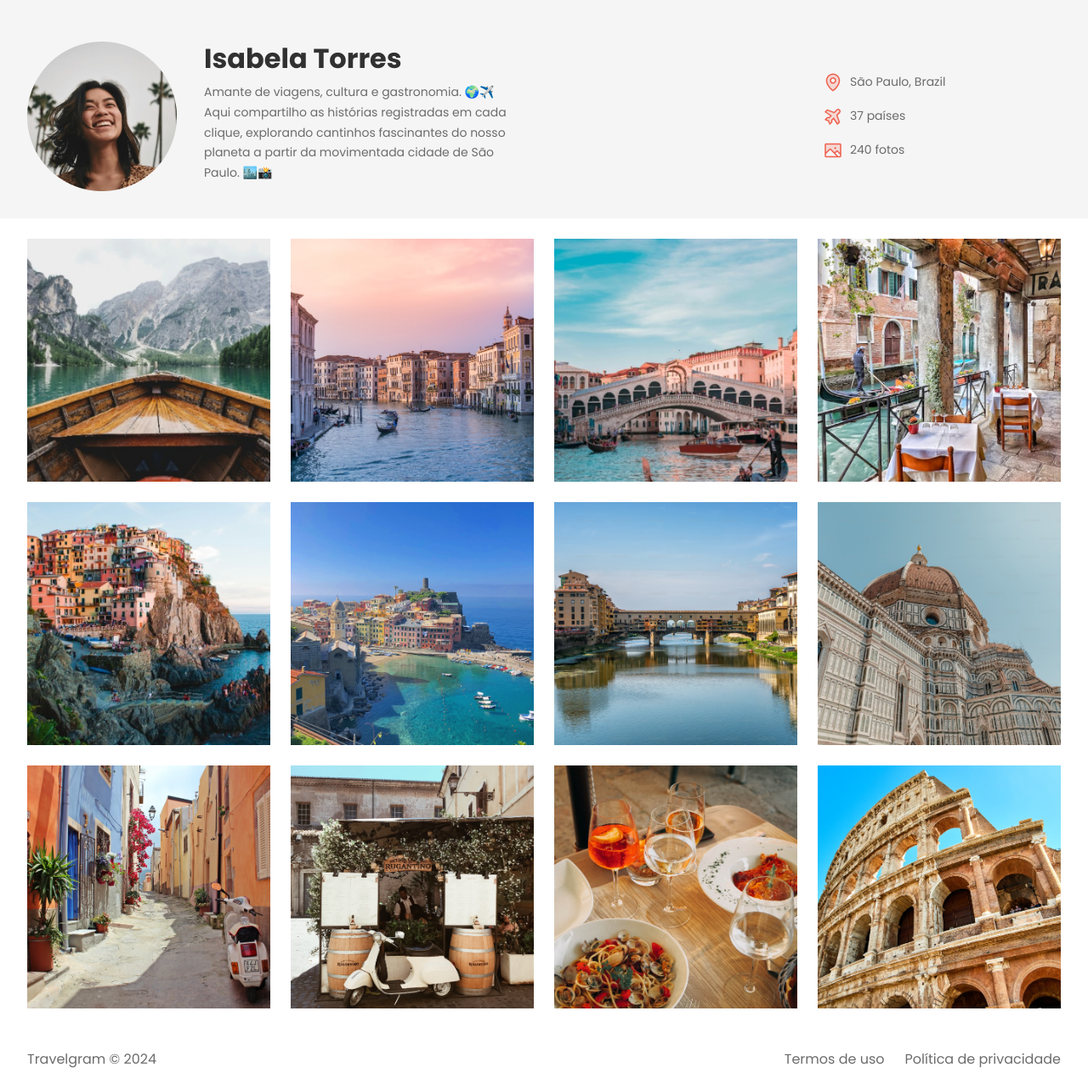
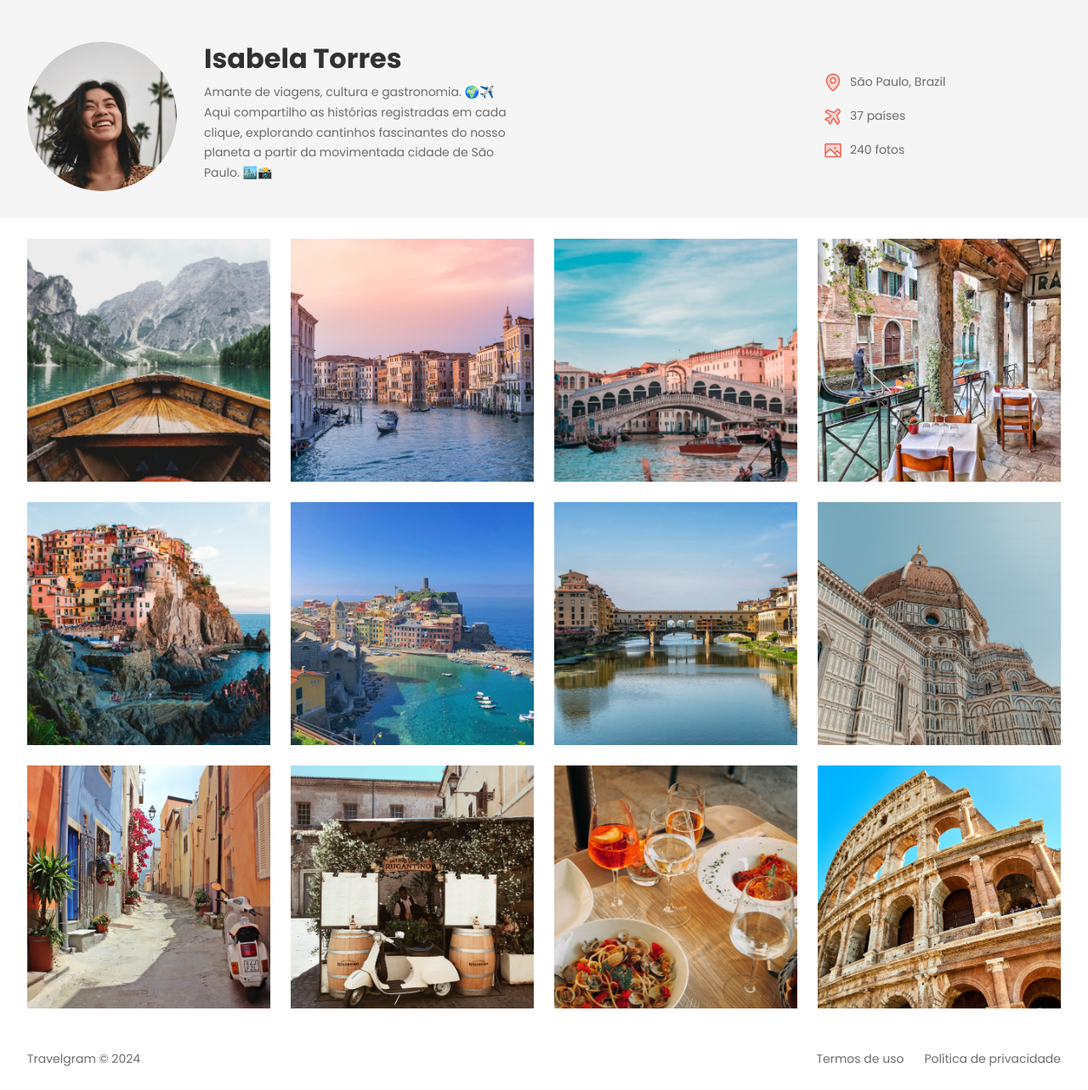
Before and after one commit to JrValerio/travelgram, a plain HTML site: page index.html in a window 1280 px wide. Shown: the part 79-1362 px from the top of the page at 85% size. Drawn offline with Linux system fonts and the light colour scheme.

Commit message:
final project

```diff
--- a/styles/footer.css
+++ b/styles/footer.css
@@ -3,6 +3,7 @@ footer {
     gap: 1.5rem;
 
     padding-block: 1.5rem;
+    font: var(--text-md);
 }
 
 footer span:nth-child(1) {
--- a/styles/header.css
+++ b/styles/header.css
@@ -17,6 +17,13 @@ header .container {
 
 #profile > div {
     max-width: 24rem;
+}
+
+#profile img {
+    width: 11rem;
+    height: 11rem;
+    object-fit: cover;
+    border-radius: 50%;
 }
 
 #profile h1 {
```
